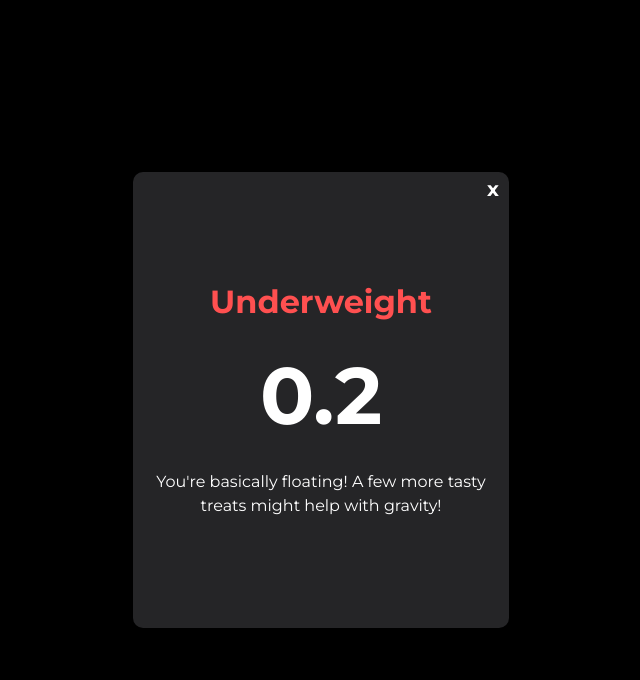
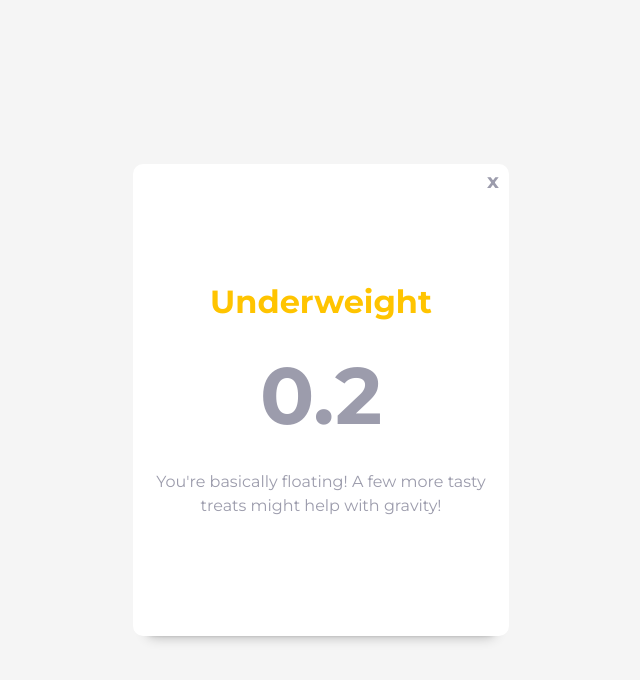
Before and after one commit to nperkinsr/bmi-calculator, a plain HTML site: page index.html in a window 1280 px wide. Both pictures are taken after typing "5", "5" into the empty fields and a click on the button "Calculate". Shown: the whole page, without its empty margins (319-959 px from the left). Drawn offline with Linux system fonts and the light colour scheme.

Commit message:
Add files via upload

```diff
--- a/index.html
+++ b/index.html
@@ -24,7 +24,6 @@
         <p>kilograms</p>
       </div>
 
-
       <div class="calculator-element">
         <label for="height">Your height</label>
         <input id="height" type="number" placeholder="1.75" step="0.1">
@@ -32,7 +31,7 @@
       </div>
     </div>
 
-    <button onclick="calculateBMI()">Calculate</button>
+    <button class="button" onclick="calculateBMI()"><span>Calculate</span></button>
   </div>
 
   <div id="result-popup" class="hidden">
--- a/script.js
+++ b/script.js
@@ -14,32 +14,49 @@ function calculateBMI() {
 
   if (bmi < 18.5) {
     category = "Underweight";
-        message = "You're basically floating! A few more tasty treats might help with gravity!";
-    }
-    else if (bmi >= 18.6 && bmi <= 24.9) {
+    message =
+      "You're basically floating! A few more tasty treats might help with gravity!";
+  } else if (bmi >= 18.6 && bmi <= 24.9) {
     category = "Normal";
     message = "Goldilocks level: not too much, not too little, just right!";
-    }
-    else if (bmi >= 25 && bmi <= 29.9) {
+  } else if (bmi >= 25 && bmi <= 29.9) {
     category = "Overweight";
     message = "If cozy was a body type, you'd be its poster child!";
-    }
-    else if (bmi >= 30 && bmi <= 34.9) {
+  } else if (bmi >= 30 && bmi <= 34.9) {
     category = "Obese";
     message = "You didn't choose the comfy life — the comfy life chose you!";
-    }
-    else {
+  } else {
     category = "Extremely Obese";
-        message = "You've officially unlocked the 'True American' body type — comes with unlimited refills and XXL everything.";
+    message =
+      "You've officially unlocked the 'True American' body type — comes with unlimited refills and XXL everything.";
   }
 
   document.getElementById("bmi-category").innerText = category;
   document.getElementById("bmi-value").innerText = bmi;
   document.getElementById("bmi-message").innerText = message;
 
-    document.getElementById("result-popup").style.display = "flex";     // I am showing the Result
+  document.getElementById("result-popup").style.display = "flex"; // Show the result popup
 }
 
 function closePopup() {
-    document.getElementById("result-popup").style.display = "none";   //This to hide it
+  document.getElementById("result-popup").style.display = "none"; // Hide the popup
 }
+
+// Placeholder disappears on focus and reappears on blur
+document.addEventListener("DOMContentLoaded", function () {
+  var inputs = document.querySelectorAll("input[type='number']");
+
+  inputs.forEach(function (input) {
+    input.addEventListener("focus", function () {
+      this.setAttribute("data-placeholder", this.placeholder); // Store the placeholder
+      this.placeholder = ""; // Remove it on focus
+    });
+
+    input.addEventListener("blur", function () {
+      if (!this.value) {
+        // Restore placeholder only if input is empty
+        this.placeholder = this.getAttribute("data-placeholder");
+      }
+    });
+  });
+});
--- a/styles.css
+++ b/styles.css
@@ -1,14 +1,14 @@
 :root {
-    --color1: #000000;  /* Black */
-    --color2: #ffffff;  /* White */
-    --color3: #f0f0f0;  /* Light Grey */
-    --color4: #1c1b1b;  /* Dark Grey */
-    --color5: #252527;  /* Grey */
-    --color6: #ff5050;  /* Red */
+  --color1: #000000; /* Black */
+  --color2: #ffffff; /* White */
+  --color3: #f5f5f5; /* Light Grey */
+  --color4: #d2d6e8; /* Text */
+  --color5: #9c9cac; /* Grey */
+  --color6: #ffc400; /* Red */
 }
 
 body {
-    background-color: var(--color1);
+  background-color: var(--color3);
   font-family: "Montserrat", serif;
   color: var(--color6);
   display: flex;
@@ -20,14 +20,19 @@ body {
 
 .bmi-container {
   position: relative;
-    background: var(--color5);
   width: 20rem;
-    height: 25rem;
+  height: 26rem;
   padding: 1rem;
   border-radius: 0.5rem;
   text-align: center;
   display: flex;
   flex-direction: column;
+  background: var(--color2);
+  box-shadow: rgba(0, 0, 0, 0.4) 0px 2px 4px,
+    rgba(0, 0, 0, 0.3) 0px 7px 13px -3px, rgba(0, 0, 0, 0.2) 0px -3px 0px inset;
+  display: flex;
+  flex-direction: column;
+  justify-content: space-between;
 }
 
 .input-container {
@@ -37,6 +42,7 @@ body {
   width: 17rem;
   top: 11rem;
   left: 2.5rem;
+  flex-grow: 1;
 }
 
 .calculator-element {
@@ -49,6 +55,7 @@ body {
 .bmi-container h1 {
   font-size: 4rem;
   margin-top: 1rem;
+  line-height: 3.4rem;
   margin-bottom: 0;
 }
 
@@ -60,15 +67,17 @@ body {
 }
 
 .calculator-element label {
-    font-size: 1rem;
-    font-weight: 200;
+  font-size: 0.9rem;
+  font-weight: 400;
   margin-right: 1rem;
+  color: var(--color5);
 }
 
 .calculator-element p {
-    font-size: 1rem;
-    font-weight: 200;
+  font-size: 0.9rem;
+  font-weight: 400;
   margin-left: 1rem;
+  color: var(--color5);
 }
 
 .calculator-element input {
@@ -76,53 +85,79 @@ body {
   width: 3rem;
   font-family: "Montserrat", serif;
   font-size: 1.2rem;
-    font-weight: 400;
+  font-weight: 500;
   text-align: center;
   border: none;
   border-radius: 5px;
   height: 2rem;
   color: var(--color6);
-    background-color: var(--color4);
+  background-color: var(--color3);
 }
 
 .calculator-element input:focus {
   outline: 1px solid var(--color6);
   border: none;
-    background-color: var(--color4)
+  background-color: var(--color3);
 }
 
 .calculator-element input::placeholder {
-    color: #ffffff30;
+  color: var(--color4);
 }
 
-input[type=number]::-webkit-inner-spin-button,
-input[type=number]::-webkit-outer-spin-button {
+input[type="number"]::-webkit-inner-spin-button,
+input[type="number"]::-webkit-outer-spin-button {
   -webkit-appearance: none;
   margin: 0;
 }
 
-input[type=number] {
-    -moz-appearance: textfield;
-}
-
-button {
-    position: absolute;
-    background-color: var(--color6);
-    color: var(--color2);
-    padding: 15px 40px;
-    border: none;
+.button {
+  position: relative;
+  background-color: transparent;
+  padding: 0.7rem 2rem;
+  color: var(--color6);
+  border: solid 1px var(--color6);
   border-radius: 5px;
   cursor: pointer;
   font-size: 1rem;
   font-weight: 200;
   width: 18rem;
-    top: 21rem;
-    left: 2.1rem;
+  overflow: hidden;
+  transition: 0.1s linear 0.1s;
+  align-self: center;
+  margin-top: auto;
+  margin-bottom: 2rem;
 }
 
-button:hover {
-    background-color: var(--color2);
-    color: var(--color6)
+.button span {
+  font-family: "Montserrat", serif;
+  font-size: 1.2rem;
+  color: var(--color6);
+  font-weight: 400;
+  position: relative;
+  z-index: 2;
+  transition: 0.2s linear 0.1s;
+}
+
+.button::after {
+  display: block;
+  content: "";
+  background-color: var(--color6);
+  width: 1100px;
+  height: 500px;
+  border-radius: 50%;
+  position: absolute;
+  top: 100%;
+  transform: translateX(-40%);
+  transition: 0.2s linear 0.1s;
+  z-index: 1;
+}
+
+.button:hover::after {
+  top: -10px; /* Moves the yellow background into view */
+}
+
+.button:hover span {
+  color: var(--color2);
 }
 
 .close-btn {
@@ -132,7 +167,7 @@ button:hover {
   cursor: pointer;
   font-size: 20px;
   font-weight: bold;
-    color: var(--color2);
+  color: var(--color5);
 }
 
 #result-popup {
@@ -140,13 +175,13 @@ button:hover {
   top: 50%;
   left: 50%;
   transform: translate(-50%, -50%);
-    background: var(--color5);
-    color: var(--color2);
+  background: var(--color2);
+  color: var(--color5);
   padding: 20px;
   border-radius: 10px;
   text-align: center;
   width: 21rem;
-    height: 26rem;
+  height: 27rem;
   display: none;
   flex-direction: column;
   align-items: center;
@@ -162,14 +197,14 @@ button:hover {
 }
 
 #bmi-value {
-    color: var(--color2);
+  color: var(--color5);
   font-size: 5rem;
   font-weight: bold;
   margin: 10px;
 }
 
 #bmi-message {
-    color: var(--color2);
+  color: var(--color5);
   font-size: 1rem;
   line-height: 1.5rem;
 }
```
Lines whose indentation alone changed are shown as unchanged.
